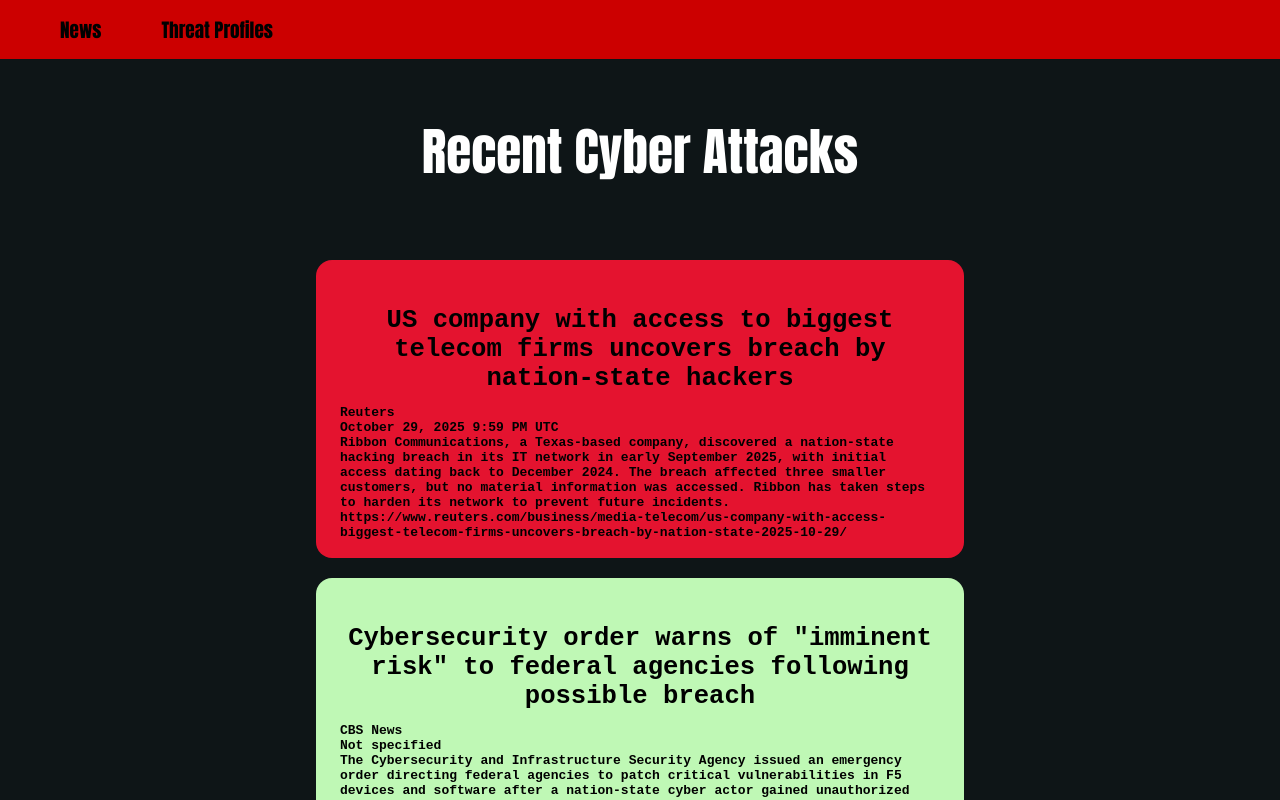
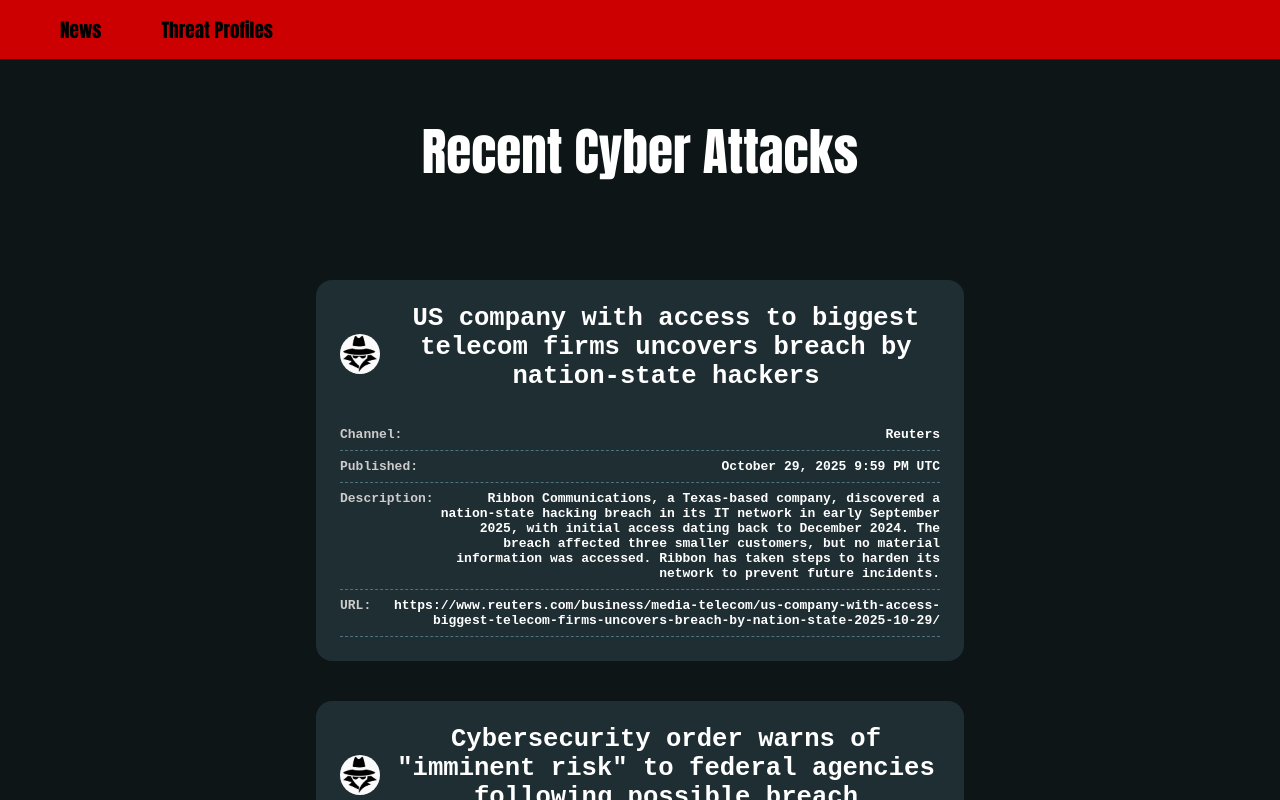
Before and after one commit to skansher/threat-vector, a React (Create React App) app: page /news in a window 1280 px wide. Shown: the top 800 px of the page. Built offline with nearby package versions, Linux system fonts and the light colour scheme.

Commit message:
Ellie Updates

```diff
--- a/package.json
+++ b/package.json
@@ -11,6 +11,7 @@
     "dotenv": "^17.2.3",
     "react": "^19.2.0",
     "react-dom": "^19.2.0",
+    "react-icons": "^5.5.0",
     "react-router-dom": "^7.9.5",
     "react-scripts": "5.0.1",
     "web-vitals": "^2.1.4",
--- a/src/CSS/newscard.css
+++ b/src/CSS/newscard.css
@@ -1,46 +1,70 @@
-/* Card */
 .news-card {
-  background-color: #e4132f;
-  color: #000;
+  position: relative;
+  background-color: #1F2E33; /* Dark background */
+  color: #fff;
   border-radius: 16px;
   width: 600px;
-  height: 250px;
   padding: 24px;
-  margin: 20px auto;
+  margin: 40px auto;
   display: flex;
   flex-direction: column;
   font-family: monospace;
+  text-align: right; /* Right-align text */
   font-weight: bold;
+  transition: transform 0.3s ease, background-color 0.3s ease, color 0.3s ease;
 }
 
 .news-card:hover {
+  background-color: #4E727E;
   transform: scale(1.05);
-  transition: transform 0.3s ease, background-color 0.3s ease;
+  color: #000;
 }
 
+/* Header with image and title */
+.card-header {
+  display: flex;
+  align-items: center;
+  justify-content: flex-start; /* Image + title on left */
+  gap: 12px;
+  margin-bottom: 16px;
+}
+
+.news-image {
+  width: 40px;       /* Smaller size */
+  height: 40px;
+  border-radius: 50%; /* Circular */
+  object-fit: cover;
+}
+
+.card-title {
+  font-size: 1.5rem;
+  margin: 0;
+}
+
+/* Details section */
+.news-details {
+  display: flex;
+  justify-content: space-between;
+  padding: 8px 0;
+  border-bottom: 1px dashed #4E727E;
+}
+
+.detail-label {
+  font-weight: bold;
+  color: #ccc;
+}
+
+.news-summary,
+.news-content {
+  text-align: right;
+}
+
+/* Hover color variants */
 .news-card.color-0 {
-  background-color: #e4132f;
+  background-color: #1F2E33;
 }
 
 .news-card.color-0:hover {
-  background-color: #e77786;
-  transform: scale(1.05);
+  background-color: #4E727E;
+  color: #000;
 }
-
-.news-card.color-1 {
-  background-color: #bff8b5;
-}
-
-.news-card.color-1:hover {
-  background-color: #cdf5c6;
-  transform: scale(1.05);
-}
-
-.news-card.color-2 {
-  background-color: #ffb236;
-}
-
-.news-card.color-2:hover {
-  background-color: #fbd9a2;
-  transform: scale(1.05);
-}
--- a/src/Components/NewsCard.jsx
+++ b/src/Components/NewsCard.jsx
@@ -1,28 +1,42 @@
 import "../CSS/newscard.css";
+import spyImage from "../assets/Spy.webp";
 
-const NewsCard = ({news, index}) => {
-    // Determine color class based on index
+const NewsCard = ({ news, index }) => {
   const colorClass = `color-${index % 3}`;
 
   return (
     <div className={`news-card ${colorClass}`}>
-           {/* Title */}
-           <h2 className="card-title">{news["Article Name"] || 'N/A'}</h2>
+
+      {/* Header with image and title */}
+      <div className="card-header">
+        <img src={spyImage} alt="Spy" className="news-image" />
+        <h2 className="card-title">{news["Article Name"] || "N/A"}</h2>
+      </div>
+
+      {/* News Details */}
+      <div className="news-details">
+        <label className="detail-label">Channel:</label>
+        <span>{news["News Channel"] || "N/A"}</span>
+      </div>
 
       <div className="news-details">
-                    <label>{news["News Channel"] || 'N/A'}</label>
+        <label className="detail-label">Published:</label>
+        <span>{news["Published Date"] || "N/A"}</span>
       </div>
+
       <div className="news-details">
-                    <label>{news["Published Date"] || 'N/A'}</label>
+        <label className="detail-label">Description:</label>
+        <span>{news["Summary"] || "N/A"}</span>
       </div>
+
       <div className="news-details">
-                    <label>{news["Summary"] || 'N/A'}</label>
-                </div>
-                <div className="news-details">
-                    <label>{news["URL"] || 'N/A'}</label>
+        <label className="detail-label">URL:</label>
+        <a href={news["URL"]} target="_blank" rel="noopener noreferrer">
+          {news["URL"] || "N/A"}
+        </a>
       </div>
     </div>
   );
-}
+};
 
 export default NewsCard;
```
Also changed, not shown: src/assets/Spy.webp (added), 1 other file (tests, documents, lock files or other folders). Lines whose indentation alone changed are shown as unchanged.
